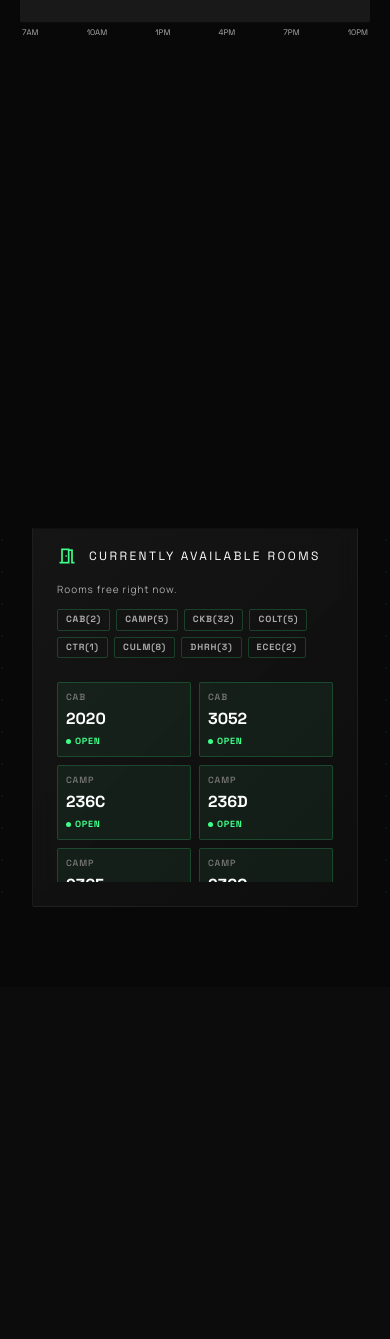
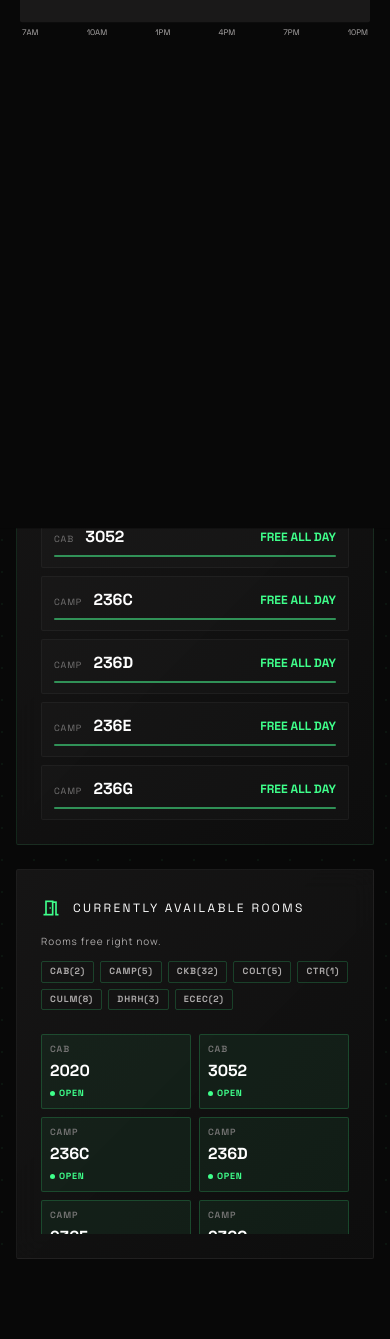
Before and after one commit to shawngeorgie06/Room-Finder, a Flask app: page / in a window 390 px wide. Shown: the part 974-2313 px from the top of the page. Before the commit the page ends 1881 px from the top, so only its background shows below. Run offline with Flask 3, Linux system fonts and the light colour scheme; some libraries are stand-ins or nearby versions.

Commit message:
fix: mobile layout improvements
- Reduce padding from px-8 to px-4 md:px-8 on dashboard, rooms, settings
- Scale down Campus Overview heading on mobile (text-3xl sm:text-5xl)
- Reduce dashboard map min-height on mobile (200px vs 280px on md+)
- Show Best Rooms panel on all screen sizes (was hidden below lg)
- Add safe-area-inset-bottom to bottom nav for iPhone home indicator

Co-Authored-By: Claude Sonnet 4.6 <noreply@anthropic.com>

```diff
--- a/templates/index.html
+++ b/templates/index.html
@@ -181,10 +181,10 @@
 </aside>
 
 <!-- MAIN CONTENT -->
-<main class="md:ml-64 pt-20 pb-20 md:pb-12 min-h-screen">
+<main class="md:ml-64 pt-20 md:pb-12 min-h-screen" style="padding-bottom:max(5rem, calc(3.5rem + env(safe-area-inset-bottom) + 1rem))">
 
   <!-- ═══ DASHBOARD VIEW ═══ -->
-  <div id="view-dashboard" class="px-8 kinetic-grid min-h-screen">
+  <div id="view-dashboard" class="px-4 md:px-8 kinetic-grid min-h-screen">
     <div class="max-w-[1600px] mx-auto space-y-8">
 
       <!-- No-classes banner (weekend / holiday) -->
@@ -203,7 +203,7 @@
             <span class="px-2 py-0.5 bg-primary/20 text-primary text-[10px] font-bold border border-primary/30 tracking-[0.2em]">LIVE</span>
             <span id="dash-semester" class="text-on-surface-variant font-label text-xs uppercase tracking-[0.1em]">Auto-refresh 60s</span>
           </div>
-          <h1 class="text-5xl font-headline font-extrabold tracking-tighter text-white">Campus Overview</h1>
+          <h1 class="text-3xl sm:text-5xl font-headline font-extrabold tracking-tighter text-white">Campus Overview</h1>
           <button onclick="openFindRoom()"
                   class="mt-3 inline-flex items-center gap-2 px-5 py-2.5 bg-primary text-on-primary font-headline font-bold text-sm rounded-sm hover:brightness-110 transition-all shadow-[0_0_20px_rgba(63,255,139,0.25)]">
             <span class="material-symbols-outlined text-base">search</span>
@@ -234,7 +234,7 @@
       <div class="grid grid-cols-12 gap-6">
 
         <!-- CAMPUS MAP (replaces heatmap) -->
-        <div class="col-span-12 xl:col-span-9 glass-card border border-primary/10 rounded-sm relative overflow-hidden" style="min-height:280px">
+        <div class="col-span-12 xl:col-span-9 glass-card border border-primary/10 rounded-sm relative overflow-hidden min-h-[200px] md:min-h-[280px]">
           <div class="absolute top-0 left-0 right-0 z-10 flex items-center justify-between px-5 py-3 bg-gradient-to-b from-[#080808]/95 to-transparent pointer-events-none">
             <div>
               <div class="text-[9px] text-on-surface-variant/60 font-label tracking-[0.25em] uppercase mb-0.5">Campus Map</div>
@@ -270,7 +270,7 @@
         </div>
 
         <!-- BEST ROOMS RIGHT NOW -->
-        <div class="hidden lg:flex col-span-12 lg:col-span-5 glass-card border border-primary/10 p-6 rounded-sm flex-col">
+        <div class="flex col-span-12 lg:col-span-5 glass-card border border-primary/10 p-6 rounded-sm flex-col">
           <div class="flex items-center justify-between mb-5">
             <div class="flex items-center gap-3">
               <span class="material-symbols-outlined text-primary text-xl">star</span>
@@ -334,7 +334,7 @@
   </div>
 
   <!-- ═══ ROOM GRID VIEW ═══ -->
-  <div id="view-rooms" class="hidden px-8 kinetic-grid min-h-screen">
+  <div id="view-rooms" class="hidden px-4 md:px-8 kinetic-grid min-h-screen">
     <div class="max-w-[1400px] mx-auto py-6">
       <div class="flex items-center justify-between mb-6 border-b border-outline-variant/10 pb-4">
         <div>
@@ -454,7 +454,7 @@
 
 
   <!-- ═══ SETTINGS VIEW ═══ -->
-  <div id="view-settings" class="hidden px-8 kinetic-grid min-h-screen">
+  <div id="view-settings" class="hidden px-4 md:px-8 kinetic-grid min-h-screen">
     <div class="max-w-2xl mx-auto py-10 space-y-8">
 
       <!-- Header -->
@@ -736,7 +736,7 @@
 </button>
 
 <!-- MOBILE BOTTOM NAV -->
-<nav class="fixed bottom-0 left-0 right-0 h-14 bg-[#0a0a0a]/98 backdrop-blur-md border-t border-primary/10 flex md:hidden z-50">
+<nav class="fixed bottom-0 left-0 right-0 bg-[#0a0a0a]/98 backdrop-blur-md border-t border-primary/10 flex md:hidden z-50" style="padding-bottom:env(safe-area-inset-bottom);height:calc(3.5rem + env(safe-area-inset-bottom))">
   <button id="mob-nav-dashboard" onclick="switchView('dashboard')"
           class="flex-1 flex flex-col items-center justify-center gap-0.5 py-2 transition-colors">
     <span class="material-symbols-outlined" style="font-size:20px;color:#3fff8b">grid_view</span>
```
